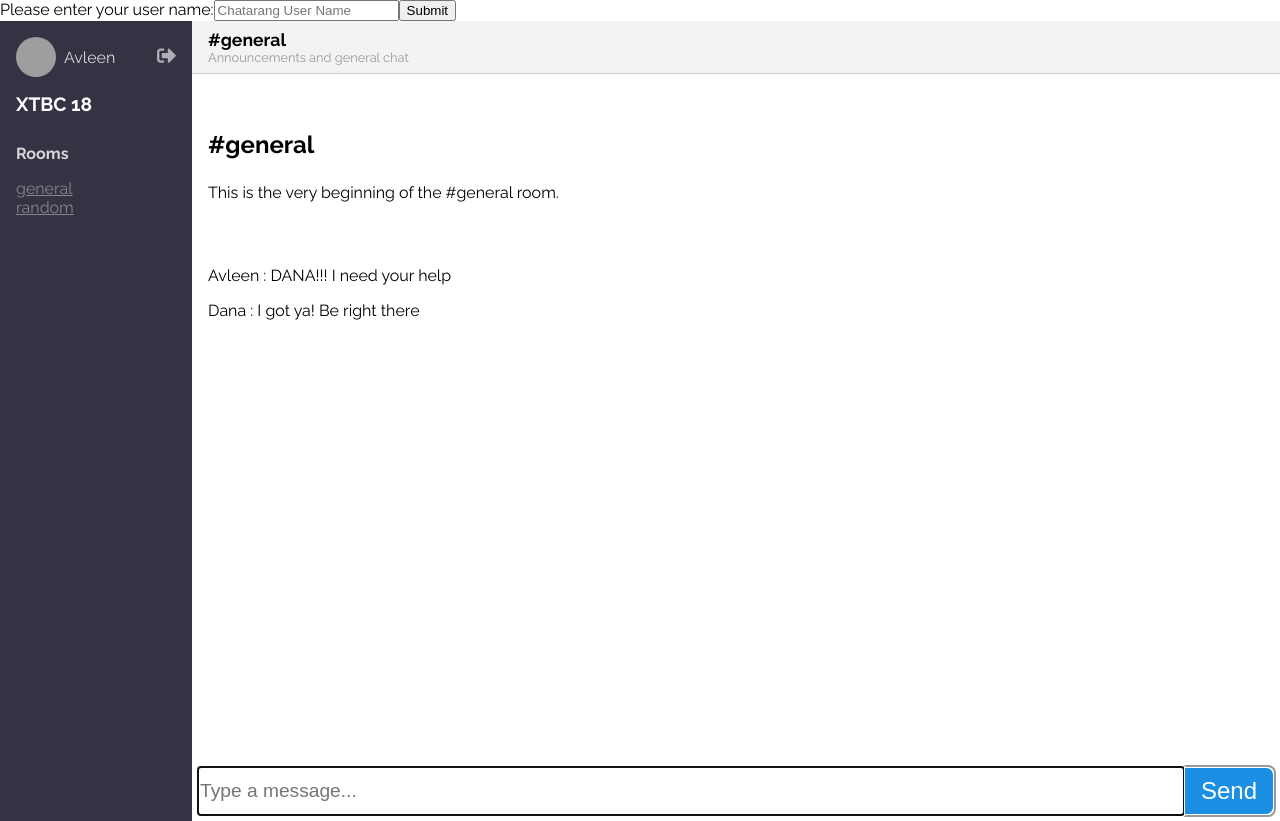
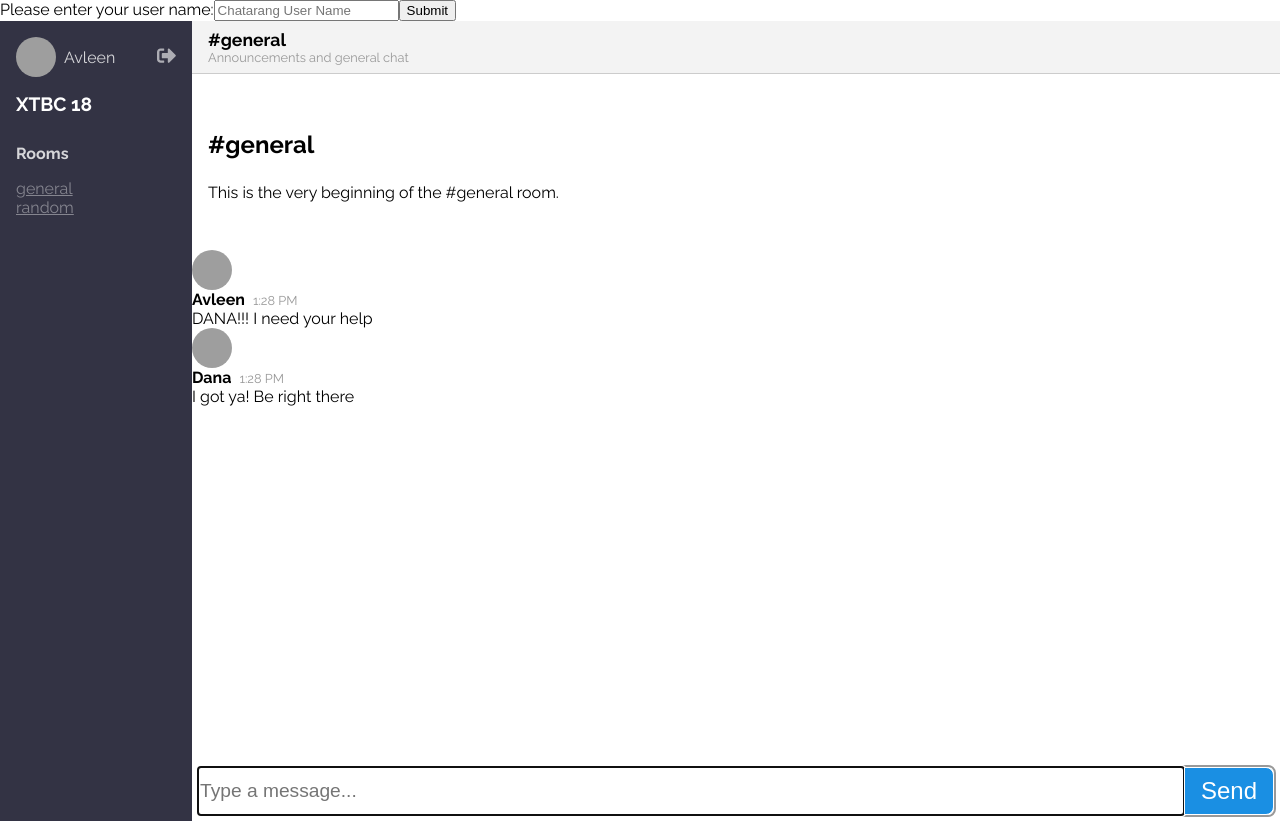
Before and after one commit to avleen2898/chatarang, a React (Create React App) app: page / in a window 1280 px wide. Built offline with nearby package versions, Linux system fonts and the light colour scheme; grey boxes are pictures that could not be loaded.

Commit message:
Add Metadata component

```diff
--- a/src/Chat.js
+++ b/src/Chat.js
@@ -42,7 +42,7 @@ class Chat extends Component{
         return (
             <div className="Chat" style={styles}>
                 <ChatHeader />
-                <MessageList messages={this.state.messages}/>
+                <MessageList messages={this.state.messages} user={this.props.user}/>
                 <MessageForm addMessage={this.addMessage}/>
             </div>
         )
--- a/src/Message.js
+++ b/src/Message.js
@@ -1,23 +1,21 @@
 import React from 'react';
 
-const Message = (props) => {
-    return (
-        <div className="Message" style={styles.message}>
-            {props.message.user.displayName} : {props.message.body}
+import Avatar from './Avatar';
+import Metadata from './Metadata';
+
+const Message = ({ message }) => {
+  return (
+    <div className="Message">
+      <Avatar user={message.user} />
+
+      <div className="details">
+        <Metadata message={message} />
+        <div className="body">
+          {message.body}
         </div>
-    )
+      </div>
+    </div>
+  )
 }
 
-const styles = {
-    message: {
-        display: 'flex',
-        marginTop: '1rem',
-        padding:'0 1rem',
-    },
-    details: {
-        flex: 1,
-        paddingLeft: '0.5rem',
-    }
-};
-
 export default Message;
--- a/src/MessageList.js
+++ b/src/MessageList.js
@@ -2,14 +2,14 @@ import React from 'react';
 
 import Message from './Message';
 
-const MessageList = (props) => {
+const MessageList = ({messages, user}) => {
     return (
         <div className="MessageList" style={styles.messageList}>
             <div className="roomAnnouncement" style={styles.roomAnnouncement}>
                 <h3 style={styles.h3}>#general</h3>
                 <p>This is the very beginning of the #general room.</p>
             </div>
-            {props.messages.map(msg => (
+            {messages.map(msg => (
                 <Message message={msg} key={msg.id}/>
             ))}
         </div>
--- /dev/null
+++ b/src/Metadata.js
@@ -0,0 +1,31 @@
+import React from 'react';
+
+const Metadata = ({message}) => {
+    return(
+        <div className="Metadata" style={styles.metadata}>
+            <div className="user" style={styles.user}>
+                {message.user.displayName}
+            </div>
+            <div className="time" style={styles.time}>
+                1:28 PM
+            </div>
+        </div>
+    )
+}
+
+const styles = {
+    metadata: {
+        display: 'flex',
+        alignItems: 'baseline',
+    },
+    user: {
+        fontWeight: 'bold',
+        marginRight: '0.5rem',
+    },
+    time: {
+        color: '#999',
+        fontSize: '0.8rem',
+    }
+};
+
+export default Metadata;
```
